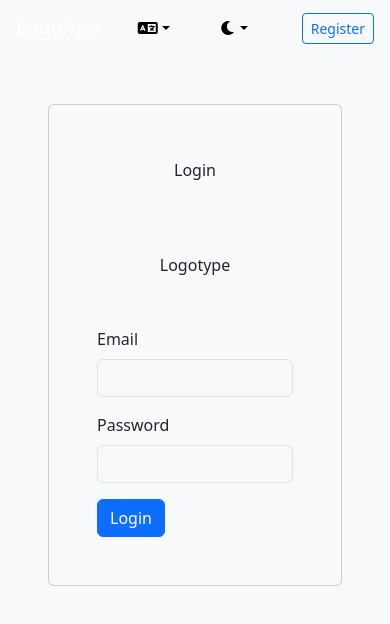
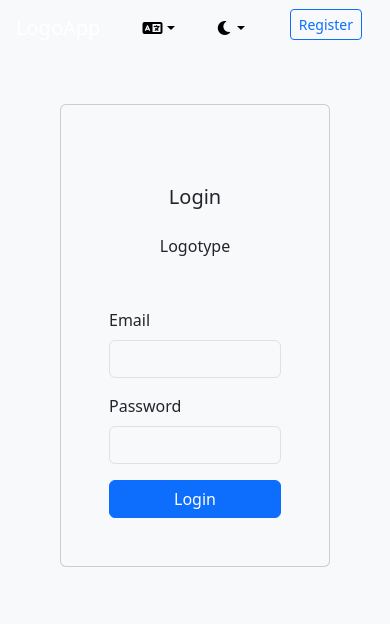
Before and after one commit to Francmho/Course-Project-itransition, a React (Create React App) app: page / in a window 390 px wide. Shown: the top 624 px of the page. Built offline with nearby package versions, Linux system fonts and the light colour scheme.

Commit message:
Responsive Login Card and Navbar buttons improvement

```diff
--- a/src/components/Navbar.jsx
+++ b/src/components/Navbar.jsx
@@ -46,16 +46,17 @@ const Navbar = () => {
 
   return (
     <>
-      <nav className={`navbar navbar-expand-lg ${store.theme === 'dark' ? 'bg-dark text-light navbar-light' : 'bg-light text-dark navbar-dark'}`}>
+      <nav className={`navbar navbar-expand ${store.theme === 'dark' ? 'bg-dark text-light navbar-light' : 'bg-light text-dark navbar-dark'}`}>
         <Link className="navbar-brand mx-3" to="/">LogoApp</Link>
-
+        <div className="container-fluid d-flex flex-wrap">
+          <div className="d-flex ms-auto">
             <div className="dropdown">
               <button className="btn btn-light dropdown-toggle" type="button" id="languageDropdown" data-bs-toggle="dropdown" aria-expanded="false" aria-haspopup="true"
               > <i className="fa-solid fa-language"></i>
               </button>
-          <ul className="dropdown-menu" aria-labelledby="languageDropdown" role="menu">
-            <li role="none"><button className="dropdown-item" role="menuitem" onClick={() => handleChangeLanguage('en')} >English </button> </li>
-            <li role="none"> <button className="dropdown-item" role="menuitem" onClick={() => handleChangeLanguage('es')} >Español  </button> </li>
+              <ul className="dropdown-menu dropdown-menu-end" aria-labelledby="languageDropdown" role="menu">
+                <li role="none"><button className="dropdown-item" role="menuitem" onClick={() => handleChangeLanguage('en')} >English</button> </li>
+                <li role="none"> <button className="dropdown-item" role="menuitem" onClick={() => handleChangeLanguage('es')} >Español</button> </li>
               </ul>
             </div>
 
@@ -66,7 +67,7 @@ const Navbar = () => {
               <ul className="dropdown-menu" aria-labelledby="themeDropdown">
                 <li role="none"><button className="dropdown-item" role="menuitem" onClick={() => handleThemeChange('light')}>{t('theme.light_mode')}</button></li>
                 <li role="none"><button className="dropdown-item" role="menuitem" onClick={() => handleThemeChange('dark')}>{t('theme.dark_mode')}</button></li>
-            <li role="none"><button className="dropdown-item" role="menuitem" onClick={() => handleThemeChange('system')}>{t('theme.system_mode')}</button></li>
+                {/* <li role="none"><button className="dropdown-item" role="menuitem" onClick={() => handleThemeChange('system')}>{t('theme.system_mode')}</button></li> */}
               </ul>
             </div>
 
@@ -84,14 +85,17 @@ const Navbar = () => {
                 )}
               </ul>
             </div>
+          </div>
+        </div>
       </nav>
-
-      <div className={`offcanvas offcanvas-start ${showRegister ? 'show' : ''} ${
+      <div className={`offcanvas offcanvas-start mx-0${showRegister ? 'show' : ''} ${
     store.theme === 'dark' ? 'bg-dark text-light' : 'bg-light text-dark'
-  }`} tabIndex="-1" id="offcanvasRegister" aria-labelledby="offcanvasRegisterLabel" data-bs-scroll="true" data-bs-backdrop="true">
-        <div className="offcanvas-header">
+  }
+  ${store.isLogged ? 'alert alert-success' : ''}
+  `} tabIndex="-1" id="offcanvasRegister" aria-labelledby="offcanvasRegisterLabel" data-bs-scroll="true" data-bs-backdrop="true">
+        <div className="offcanvas-header fs-5">
           <h5 id="offcanvasRegisterLabel">{t('common.register')}</h5>
-          <button type="button" className="btn-close" data-bs-dismiss="offcanvas" aria-label="Close" onClick={handleClose}></button>
+          <button type="button" className="btn-close btn-close-white" data-bs-dismiss="offcanvas" aria-label="Close" onClick={handleClose}></button>
         </div>
         <div className="offcanvas-body">
           <Register/>
--- a/src/views/Login.jsx
+++ b/src/views/Login.jsx
@@ -35,10 +35,12 @@ const Login = () => {
         console.error("Error de login:", error);
       }
   };
-
   return (
+    <div className="container">
+      <div className="row justify-content-center">
+        <div className="col-12 col-md-10 col-lg-6">
           <div className={`card m-5 p-5 ${store.theme === 'dark' ? 'bg-dark text-light border border-light-subtle' : 'bg-light text-dark'}`}>
-      <h2 className="d-flex mb-4 pt-2 p-5 justify-content-center">{t('common.login')}</h2>
+            <h1 className="d-flex m-4 pt-2 justify-content-center fs-5">{t('common.login')}</h1>
             <h5 className="d-flex mb-5 p-1 justify-content-center">Logotype</h5>
 
             <form onSubmit={handleSubmit(handleLogin)}>
@@ -66,13 +68,57 @@ const Login = () => {
                 {errors.password && <div className="invalid-feedback">{errors.password.message}</div>}
               </div>
 
-        <button type="submit" className="btn btn-primary">{t('common.login')}</button>
+              <button type="submit" className="btn btn-primary w-100">{t('common.login')}</button>
             </form>
 
             {/* Display error if login fails */}
             {store.loginError && <div className="alert alert-danger mt-3">{store.loginError}</div>}
           </div>
+        </div>
+      </div>
+    </div>
   );
+
+
 };
 
 export default Login;
+
+
+  // return (
+  //   <div className={`card m-5 p-5 ${store.theme === 'dark' ? 'bg-dark text-light border border-light-subtle' : 'bg-light text-dark'}`}>
+  //     <h2 className="d-flex mb-4 pt-2 p-5 justify-content-center">{t('common.login')}</h2>
+  //     <h5 className="d-flex mb-5 p-1 justify-content-center">Logotype</h5>
+
+  //     <form onSubmit={handleSubmit(handleLogin)}>
+  //       <div className="mb-3">
+  //         <label htmlFor="email" className="form-label">{t('common.email')}</label>
+  //         <input
+  //           type="email"
+  //           id="email"
+  //           name="email"
+  //           className={`form-control  ${errors.email ? 'is-invalid' : ''} ${store.theme === 'dark' ? 'bg-dark text-light' : 'bg-light text-dark'}`}
+  //           {...register('email')}  // Registering input with react-hook-form
+  //         />
+  //         {errors.email && <div className="invalid-feedback">{errors.email.message}</div>}
+  //       </div>
+
+  //       <div className="mb-3">
+  //         <label htmlFor="password" className="form-label">{t('common.password')}</label>
+  //         <input
+  //           type="password"
+  //           id="password"
+  //           name="password"
+  //           className={`form-control ${errors.password ? 'is-invalid' : ''} ${store.theme === 'dark' ? 'bg-dark text-light' : 'bg-light text-dark'}`}
+  //           {...register('password')}  // Registering input with react-hook-form
+  //         />
+  //         {errors.password && <div className="invalid-feedback">{errors.password.message}</div>}
+  //       </div>
+
+  //       <button type="submit" className="btn btn-primary">{t('common.login')}</button>
+  //     </form>
+
+  //     {/* Display error if login fails */}
+  //     {store.loginError && <div className="alert alert-danger mt-3">{store.loginError}</div>}
+  //   </div>
+  // );
```
Also changed, not shown: 1 other file (tests, documents, lock files or other folders). Lines whose indentation alone changed are shown as unchanged.
